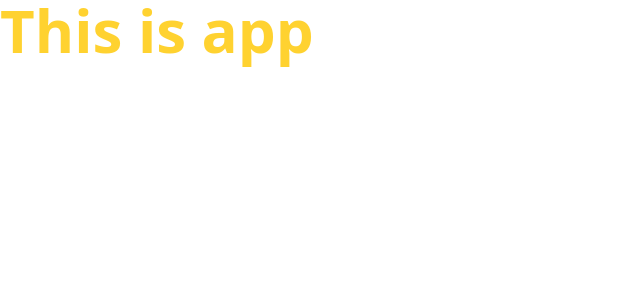
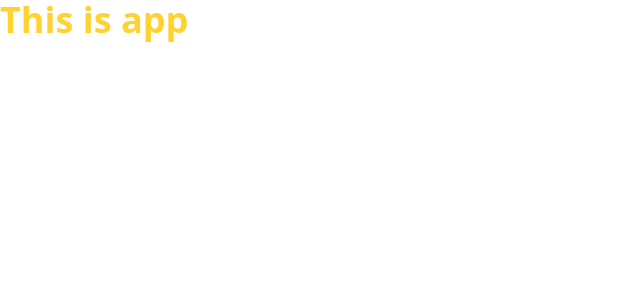
Before and after one commit to Syed-Anwarul-Haque-Piash/dream11, a React (Vite) app: page / in a window 1280 px wide. Shown: the top 300 px of the page, without its empty margins (0-640 px from the left). Built offline with nearby package versions, Linux system fonts and the light colour scheme.

Commit message:
tailwind setup

```diff
--- a/src/App.jsx
+++ b/src/App.jsx
@@ -5,7 +5,7 @@ function App() {
 
   return (
     <div>
-      <h1 className="text-6xl font-bold text-amber-300">This is app</h1>
+      <h1 className="text-4xl font-bold text-amber-300">This is app</h1>
     </div>
   )
 }
```
